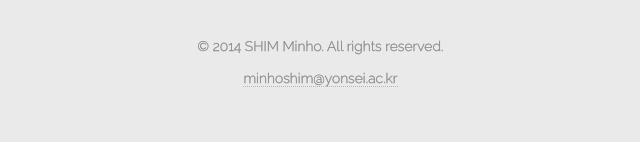
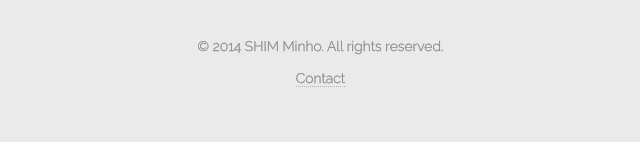
Before and after one commit to minostauros/minostauros.github.io, a plain HTML site: page index.html in a window 1280 px wide. Shown: the part 3916-4058 px from the top of the page, 415-1055 px from the left. Drawn offline with Linux system fonts and the light colour scheme.

Commit message:
Contanct link revised

```diff
--- a/index.html
+++ b/index.html
@@ -260,7 +260,7 @@
                             <span id="e591224215">[javascript protected email address]</span>
                             <script type="text/javascript">
                                 /*<![CDATA[*/
-                                eval("var a=\"2cZEPdsfNCR7xS0wJrLgIVqH_YvDT-Q4Ktnye13@UjGkz9lFohm.BXaA5p68+bMuWOi\";var b=a.split(\"\").sort().join(\"\");var c=\"XhaoA8ohXSOAa89hZjkZ.6\";var d=\"\";for(var e=0;e<c.length;e++)d+=b.charAt(a.indexOf(c.charAt(e)));document.getElementById(\"e591224215\").innerHTML=\"<a href=\\\"mailto:\"+d+\"\\\">\"+d+\"</a>\"")/*]]>*/
+                                eval("var a=\"2cZEPdsfNCR7xS0wJrLgIVqH_YvDT-Q4Ktnye13@UjGkz9lFohm.BXaA5p68+bMuWOi\";var b=a.split(\"\").sort().join(\"\");var c=\"XhaoA8ohXSOAa89hZjkZ.6\";var d=\"\";for(var e=0;e<c.length;e++)d+=b.charAt(a.indexOf(c.charAt(e)));document.getElementById(\"e591224215\").innerHTML=\"<a href=\\\"mailto:\"+d+\"\\\">\"+\"Contact\"+\"</a>\"")/*]]>*/
                             </script>
                             <!-- hide_email() end -->
                         </li>
```
Also changed, not shown: portfolio/Betrayers-of-The-Truth/index.html (+1 -1 lines), portfolio/Project-Investment-Time/index.html (+1 -1 lines), portfolio/Romantic-Concert-of-Sunday-Night/index.html (+1 -1 lines), portfolio/The-Name-of-The-Rose/index.html (+1 -1 lines), portfolio/Traveling-Europe/index.html (+1 -1 lines), portfolio/Waple/index.html (+1 -1 lines).
